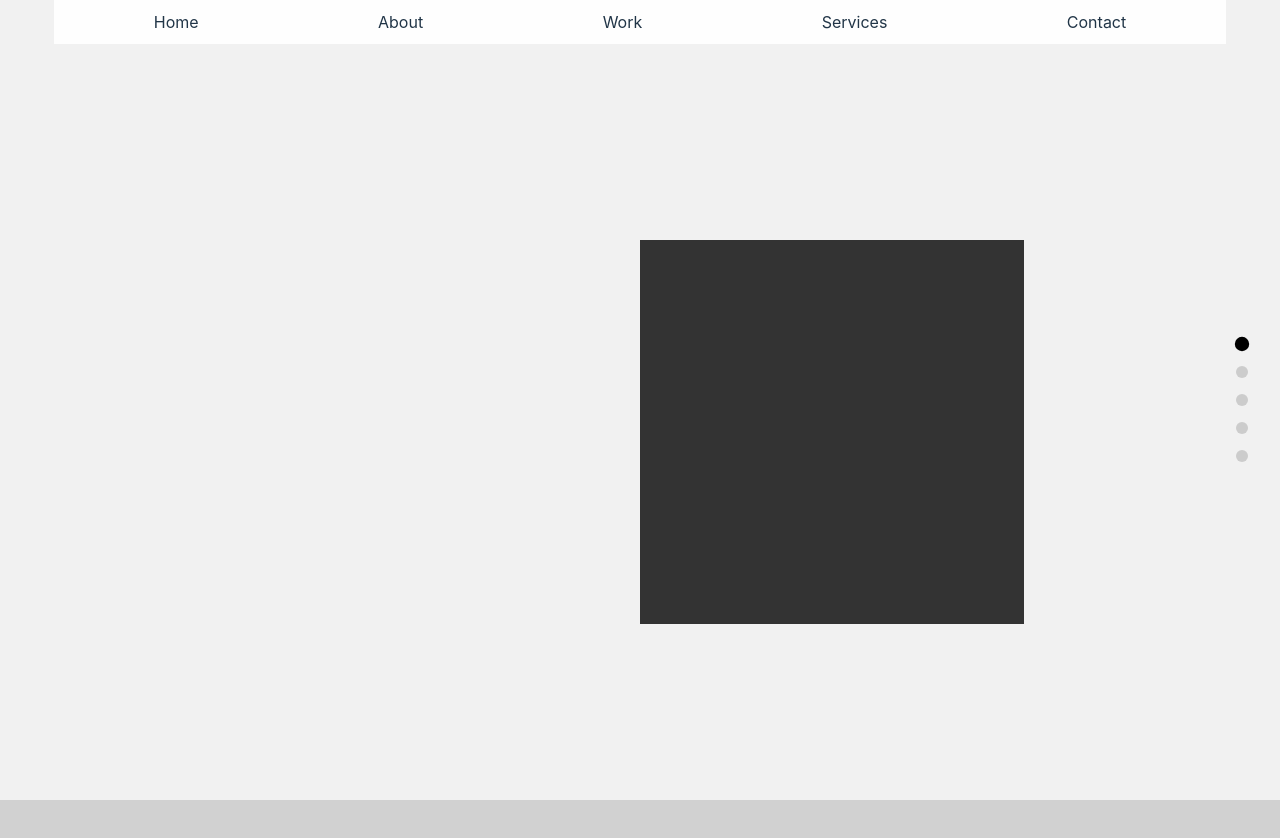
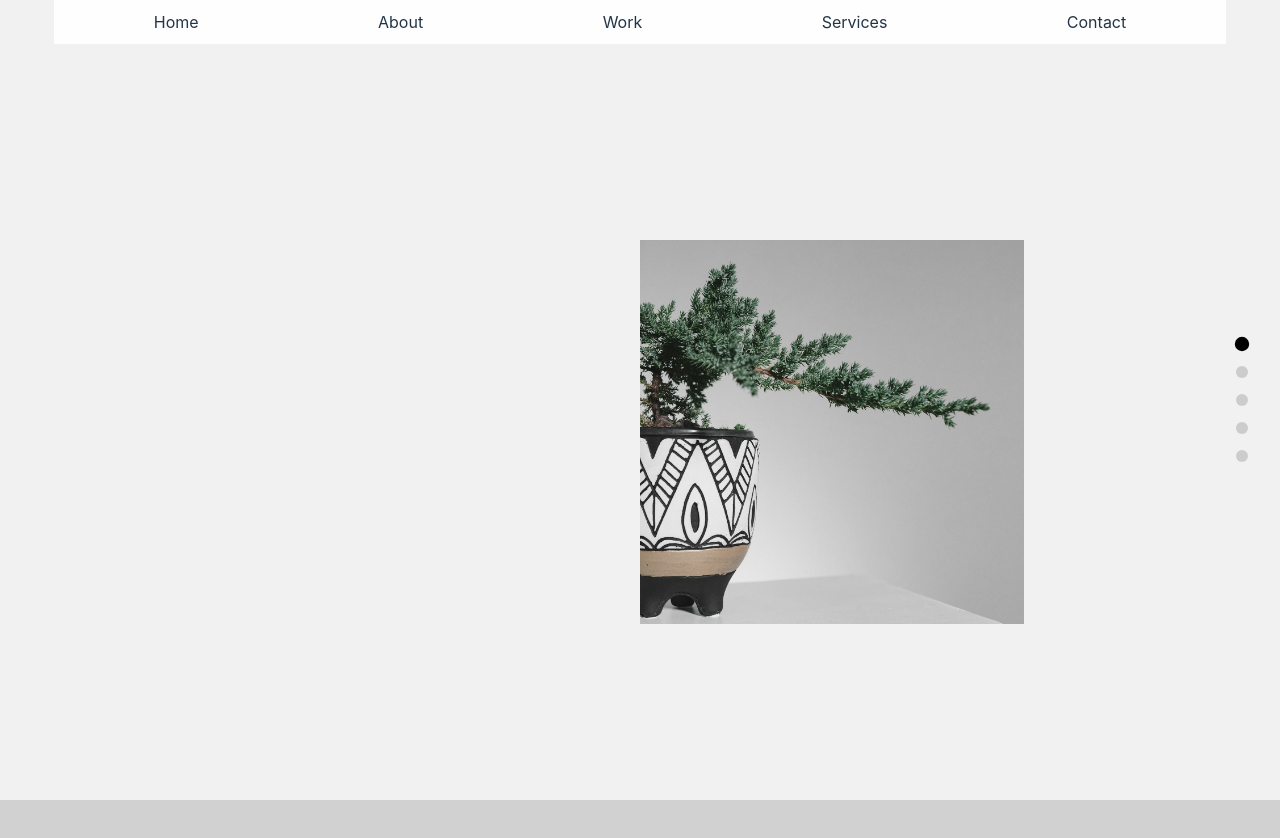
Before and after one commit to circuloponto/slides, a React (Vite) app in the folder slides/: page / in a window 1280 px wide. Shown: the top 838 px of the page. Built offline with nearby package versions, Linux system fonts and the light colour scheme.

Commit message:
square images

```diff
--- a/slides/src/components/SlideContent.jsx
+++ b/slides/src/components/SlideContent.jsx
@@ -1,3 +1,6 @@
+import img1 from '../assets/img1.jpg'
+import img2 from '../assets/img2.jpg'
+
 // Base SlideContent component
 export const SlideContent = ({ index }) => {
   switch(index) {
@@ -19,7 +22,14 @@ export const SlideContent = ({ index }) => {
 const HomeSlide = () => (
   <div className="home-slide">
     <div className="square-container">
-      <div className="expanding-square"></div>
+      <div
+        className="expanding-square"
+        style={{
+          backgroundImage: `url(${img1})`,
+          backgroundSize: 'cover',
+          backgroundPosition: 'center'
+        }}
+      ></div>
     </div>
   </div>
 )
@@ -27,7 +37,14 @@ const HomeSlide = () => (
 const AboutSlide = () => (
   <div className="about-slide">
     <div className="square-container">
-      <div className="expanding-square about-square"></div>
+      <div
+        className="expanding-square about-square"
+        style={{
+          backgroundImage: `url(${img2})`,
+          backgroundSize: 'cover',
+          backgroundPosition: 'center'
+        }}
+      ></div>
     </div>
   </div>
 )
```
Also changed, not shown: slides/src/assets/img1.jpg (added), slides/src/assets/img2.jpg (added).
